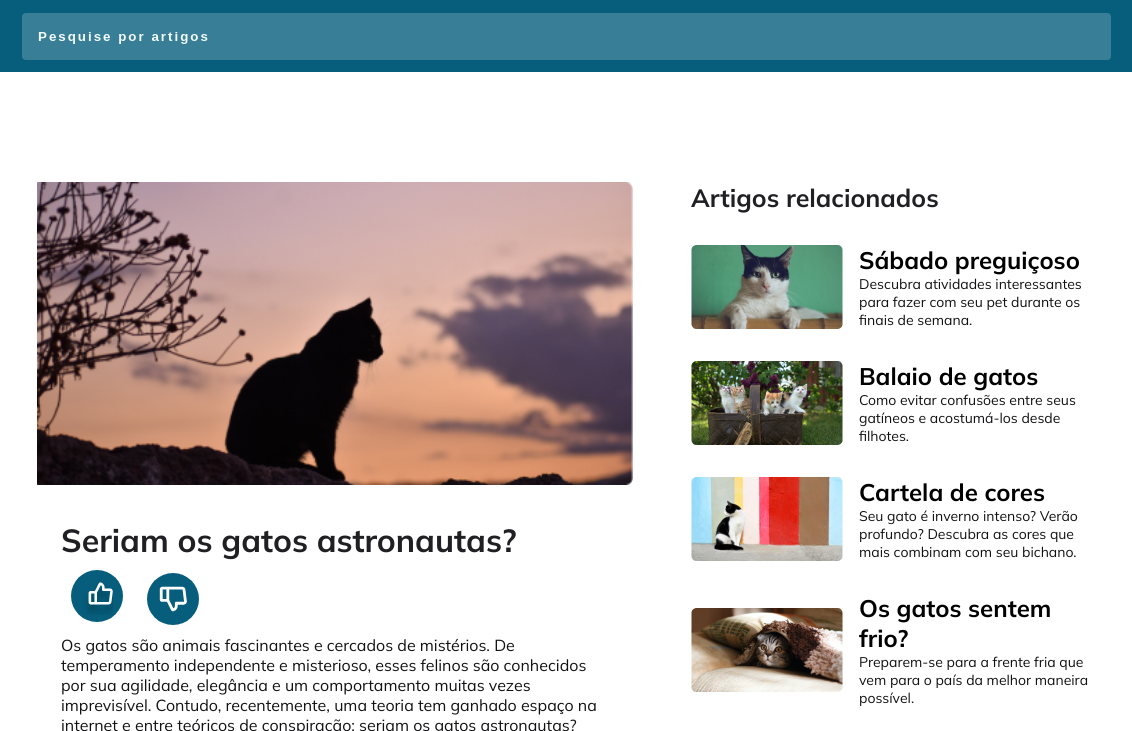
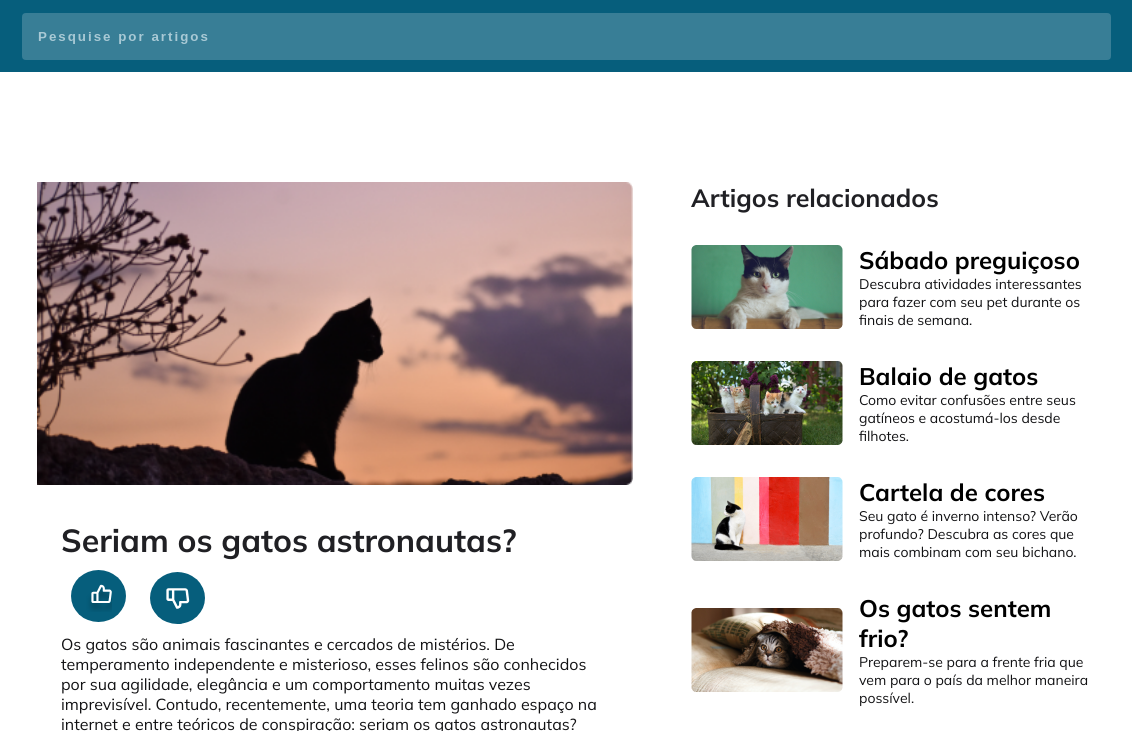
Before and after one commit to carloseduuuuu/blog-de-gato, a plain HTML site: page index.html in a window 1280 px wide. Shown: the top 731 px of the page, 73-1205 px from the left. Drawn offline with Linux system fonts and the light colour scheme.

Commit message:
atualizando o css

```diff
--- a/style.css
+++ b/style.css
@@ -57,12 +57,15 @@ header form {
   padding: 1.6rem;
 
   background-color: var(--color-base-blue20);
+  color: var(--color-base-white2);
+  font-weight: 600;
+
   border: 0;
   border-radius: .4rem;
 }
 
 .input-wrapper input::placeholder {
-  opacity: 0.;
+  opacity: 0.6;
   color: var(--color-base-white2);
   font-weight: 600;
   letter-spacing: .2rem ;
@@ -91,13 +94,13 @@ main h1  {
   align-items: center;
   justify-content: center;
 
-  padding: 1rem;
-  width: 5.2rem;
+  padding: 1.2rem;
+  width: 5.5rem;
   height: 5.2rem;
   background-color: var(--color-base-blue50);
 
   border: none;
-  border-radius: 9.99rem;
+  border-radius: 50%;
   cursor: pointer;
   margin: 1rem;
 }
@@ -106,6 +109,7 @@ main h1  {
 .button img {
   color: var(--color-base-white);
   width: 100%;
+  padding: .2rem
 }
 
 main p {
```
